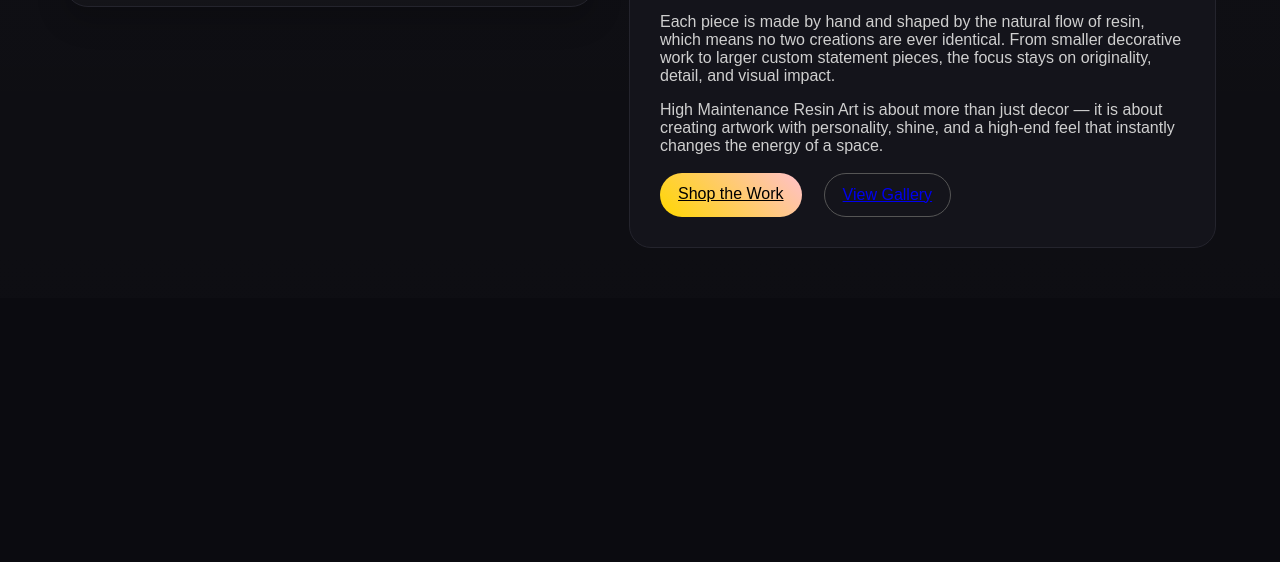
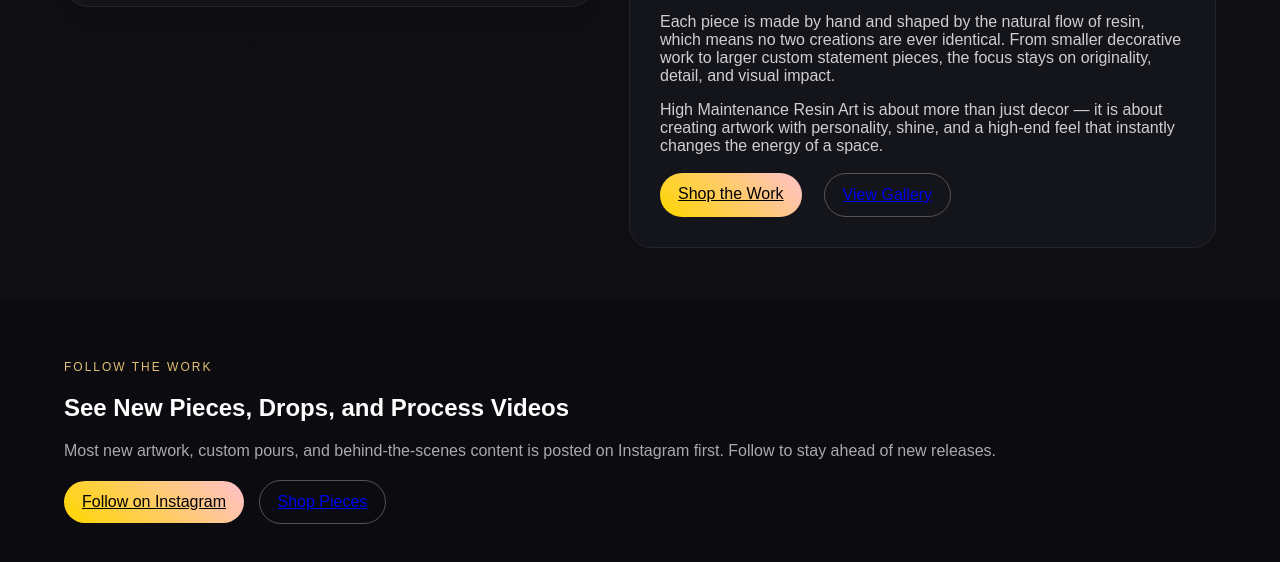
Before and after one commit to highmaintenanceresinart-design/highmaintenanceresinart, a plain HTML site: page index.html in a window 1280 px wide. Shown: the part 5622-6184 px from the top of the page. Before the commit the page ends 5920 px from the top, so only its background shows below. Drawn offline with Linux system fonts and the light colour scheme.

Commit message:
Update index.html

```diff
--- a/index.html
+++ b/index.html
@@ -217,6 +217,25 @@
     </div>
   </div>
 </section>
+<section class="section social-section">
+  <div class="container center">
+    <p class="eyebrow">Follow the Work</p>
+    <h2>See New Pieces, Drops, and Process Videos</h2>
+
+    <p class="sub">
+      Most new artwork, custom pours, and behind-the-scenes content is posted on Instagram first.
+      Follow to stay ahead of new releases.
+    </p>
+
+    <div class="btns center">
+      <a class="btn main" href="https://www.instagram.com/highmaintenanceresinart?igsh=bWw3cjg5MnI0dzhk&utm_source=qr" target="_blank">
+        Follow on Instagram
+      </a>
+
+      <a class="btn alt" href="shop.html">Shop Pieces</a>
+    </div>
+  </div>
+</section>
   </footer>
 
 </body>
```
